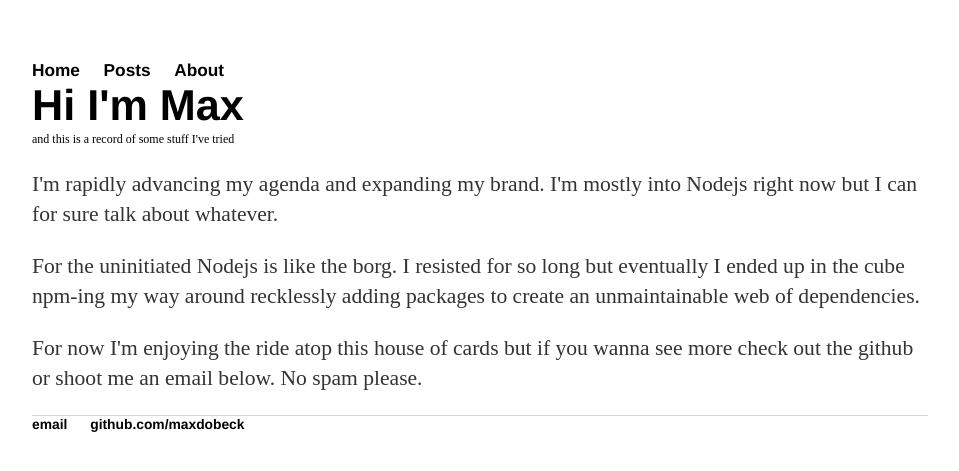
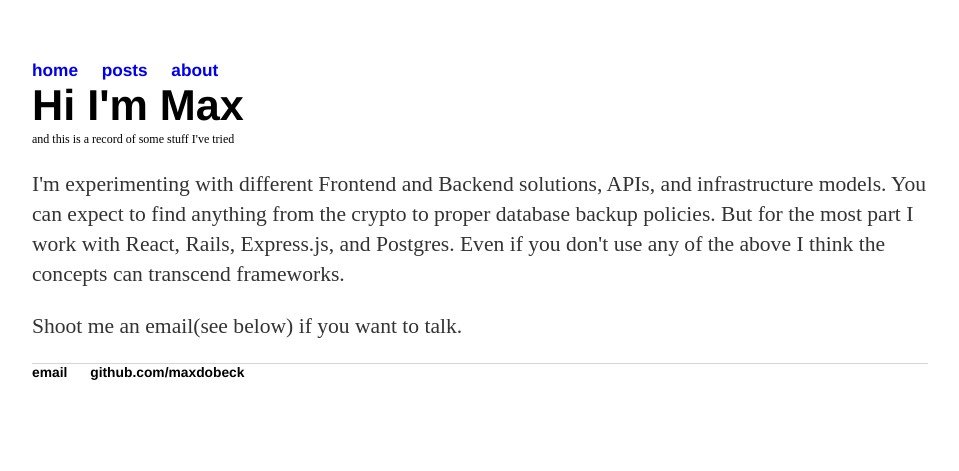
Before and after one commit to maxdobeck/maxdobeck.github.io, a Jekyll site: the page built from about/index.html, in a window 1280 px wide. Shown: the top 471 px of the page, without its empty margins (160-1119 px from the left). Built offline with Jekyll 4.4.1, drawn with Linux system fonts in a browser that asks for light colours.

Commit message:
changed about page.

```diff
--- a/_layouts/default.html
+++ b/_layouts/default.html
@@ -8,9 +8,9 @@
 		<body>
 			<nav>
 	    		<ul>
-	        		<li><a href="/">Home</a></li>
-	        		<li><a href="/posts">Posts</a></li>
-		        	<li><a href="/about">About</a></li>
+	        		<li><a href="/">home</a></li>
+	        		<li><a href="/posts">posts</a></li>
+		        	<li><a href="/about">about</a></li>
 	    		</ul>
 			</nav>
 			<div class="container">
--- a/about/index.html
+++ b/about/index.html
@@ -6,6 +6,5 @@ layout: default
 <small>and this is a record of some stuff I've tried</small>
 
 
-<p>I'm rapidly advancing my agenda and expanding my brand.  I'm mostly into Nodejs right now but I can for sure talk about whatever.</p>
-<p>For the uninitiated Nodejs is like the borg.  I resisted for so long but eventually I ended up in the cube npm-ing my way around recklessly adding packages to create an unmaintainable web of dependencies.</p>
-<p>For now I'm enjoying the ride atop this house of cards but if you wanna see more check out the github or shoot me an email below. No spam please.</p>
+<p>I'm experimenting with different Frontend and Backend solutions, APIs, and infrastructure models.  You can expect to find anything from the crypto to proper database backup policies.  But for the most part I work with React, Rails, Express.js, and Postgres.  Even if you don't use any of the above I think the concepts can transcend frameworks.</p>
+<p>Shoot me an email(see below) if you want to talk.</p>
--- a/css/main.css
+++ b/css/main.css
@@ -2,6 +2,9 @@ body {
     margin: 60px auto;
     width: 70%;
     font-size: .9em;
+}
+footer ul li a{
+    color: black;
 }
 nav ul, footer ul {
     padding: 0px;
@@ -24,7 +27,7 @@ nav ul li, footer ul li {
     font-size: .99em;
     margin-top: .1em;
 }
-a.postTitle {
+.postTitle {
     color: black;
     text-decoration: none;
 }
@@ -33,14 +36,14 @@ a.postTitle:visited {
     text-decoration: none;
 }
 a {
-    color: black;
     text-decoration: underline;
 }
 a:hover {
     text-decoration: underline;
 }
 a:visited {
-    color:black;
+    text-decoration: none;
+    color: black;
 }
 h1 {
     font-size: 3em;
```
